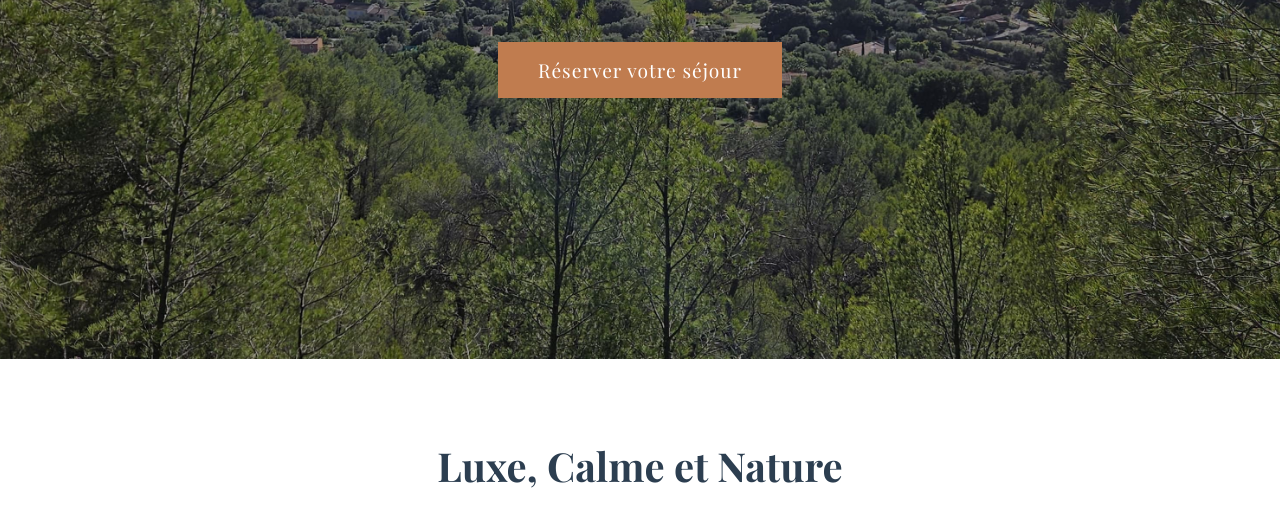
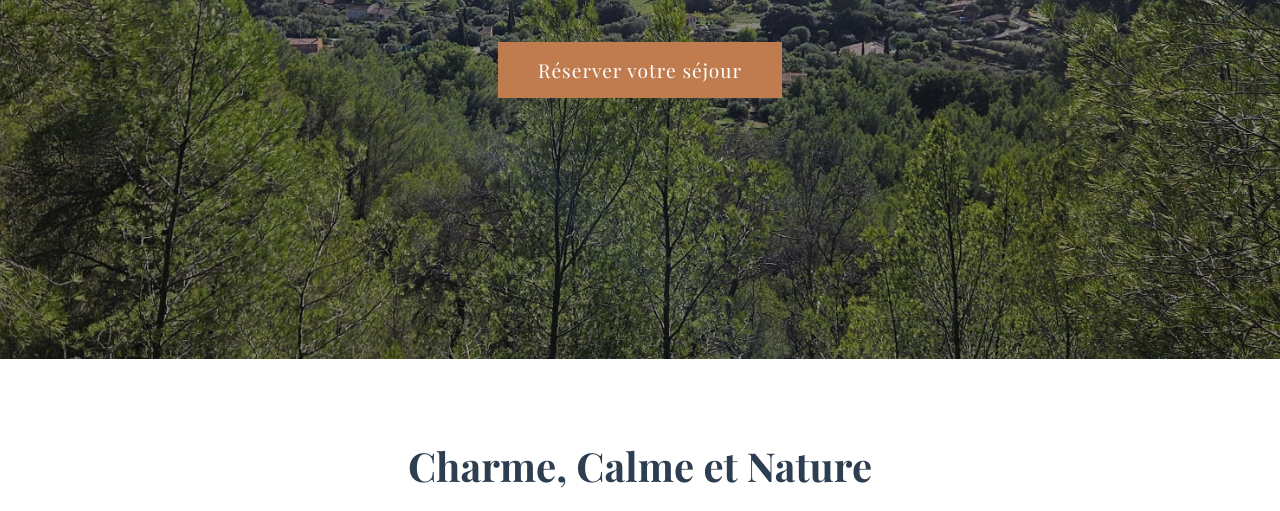
Before and after one commit to Saizog87/villa-sanary, a plain HTML site: page index.html in a window 1280 px wide. Shown: the part 441-952 px from the top of the page. Drawn offline with nearby package versions, Linux system fonts and the light colour scheme; a web font is replaced by a local one.

Commit message:
Update index.html

```diff
--- a/index.html
+++ b/index.html
@@ -104,7 +104,7 @@
     </header>
 
     <section class="intro">
-        <h2>Luxe, Calme et Nature</h2>
+        <h2>Charme, Calme et Nature</h2>
         <p>
             Nichée au cœur d'une pinède préservée avec une vue panoramique sur les collines et la mer au loin, cette propriété de 5000m² est une invitation à la détente absolue. Profitez d'une piscine chauffée, d'intérieurs spacieux au design soigné et d'une atmosphère chaleureuse idéale pour 8 personnes.
         </p>
```
